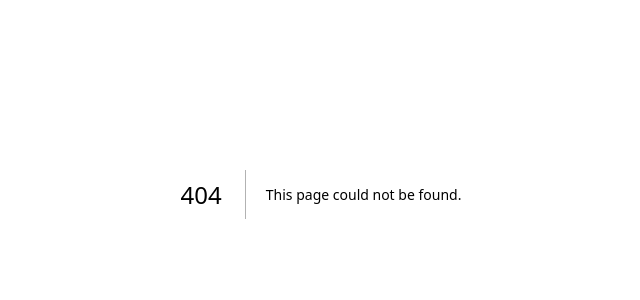
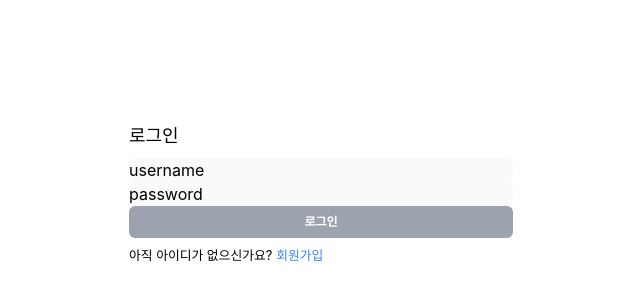
Before and after one commit to jangdu/next_community, a Next.js app in the folder community_client/: page /signin in a window 1280 px wide. Before the commit this address had no page. Shown: the part 206-506 px from the top of the page, without its empty margins (319-959 px from the left). Built offline with nearby package versions, Linux system fonts and the light colour scheme.

Commit message:
FEAT : signin UI 및 요청 구현

```diff
--- a/community_client/postcss.config.js
+++ b/community_client/postcss.config.js
@@ -1,7 +1,3 @@
 module.exports = {
-  content: ['./src/**/*.tsx'],
-  theme: {
-    extend: {},
-  },
-  plugins: [],
+  plugins: ['tailwindcss', 'postcss-preset-env'],
 };
--- /dev/null
+++ b/community_client/src/pages/signin.tsx
@@ -0,0 +1,67 @@
+import InputGroup from '@/components/InputGroup';
+import axios from 'axios';
+import Link from 'next/link';
+import React, { FormEvent, useState } from 'react';
+
+export default function SignIn() {
+  const [username, setUsername] = useState('');
+  const [password, setPassword] = useState('');
+  const [errors, setErrors] = useState<any>({});
+
+  const handleSubmit = async (e: FormEvent) => {
+    e.preventDefault();
+
+    try {
+      const res = await axios.post(
+        '/auth/signin',
+        {
+          username,
+          password,
+        },
+        { withCredentials: true },
+      );
+    } catch (error: any) {
+      console.error(error);
+      if ('response' in error && error.response?.data) {
+        setErrors(error.response.data);
+      } else {
+        setErrors({});
+      }
+    }
+  };
+
+  return (
+    <div className="bg-white">
+      <div className="flex flex-col items-center justify-center h-screen p-6">
+        <div className="w-10/12 mx-auto md:w-96">
+          <h1 className="mb-2 text-lg font-medium">로그인</h1>
+          <form onSubmit={handleSubmit}>
+            <InputGroup
+              placeholder="Username"
+              value="username"
+              setValue={setUsername}
+              error={errors.username}
+            />
+            <InputGroup
+              placeholder="Password"
+              value="password"
+              setValue={setPassword}
+              error={errors.password}
+            />
+            <button
+              className={`w-full py-2 mb-1 text-xs font-bold text-white uppercase bg-gray-400 border-gray-400 rounded-md`}
+            >
+              로그인
+            </button>
+          </form>
+          <small>
+            아직 아이디가 없으신가요?
+            <Link href={'/signup'}>
+              <button className="ml-1 text-blue-500 uppercase">회원가입</button>
+            </Link>
+          </small>
+        </div>
+      </div>
+    </div>
+  );
+}
--- a/community_client/src/pages/signup.tsx
+++ b/community_client/src/pages/signup.tsx
@@ -35,11 +35,11 @@ export default function SignUp() {
   };
 
   return (
-    <div>
-      <div>
-        <div>
-          <h1>회원가입</h1>
-          <form onSubmit={handleSubmit}>
+    <div className="bg-white">
+      <div className="flex flex-col items-center justify-center h-screen p-6">
+        <div className="w-10/12 flex flex-col mx-auto md:w-96">
+          <h1 className="mb-2 text-lg font-medium">회원가입</h1>
+          <form onSubmit={handleSubmit} className=" flex flex-col gap-2">
             <InputGroup
               placeholder="Email"
               value={email}
@@ -62,7 +62,7 @@ export default function SignUp() {
               회원 가입
             </button>
           </form>
-          <small>
+          <small className="flex justify-end">
             <span>이미 가입하셨나요?</span>
             <Link href="/login">
               <button className="ml-1 text-blue-500 uppercase">로그인</button>
--- a/community_client/src/styles/globals.css
+++ b/community_client/src/styles/globals.css
@@ -1,102 +1,12 @@
 @tailwind base;
 @tailwind components;
 @tailwind utilities;
-
-:root {
-  --max-width: 1100px;
-  --border-radius: 12px;
-  --font-mono: ui-monospace, Menlo, Monaco, 'Cascadia Mono', 'Segoe UI Mono',
-    'Roboto Mono', 'Oxygen Mono', 'Ubuntu Monospace', 'Source Code Pro',
-    'Fira Mono', 'Droid Sans Mono', 'Courier New', monospace;
-
-  --foreground-rgb: 0, 0, 0;
-  --background-start-rgb: 214, 219, 220;
-  --background-end-rgb: 255, 255, 255;
-
-  --primary-glow: conic-gradient(
-    from 180deg at 50% 50%,
-    #16abff33 0deg,
-    #0885ff33 55deg,
-    #54d6ff33 120deg,
-    #0071ff33 160deg,
-    transparent 360deg
-  );
-  --secondary-glow: radial-gradient(
-    rgba(255, 255, 255, 1),
-    rgba(255, 255, 255, 0)
-  );
-
-  --tile-start-rgb: 239, 245, 249;
-  --tile-end-rgb: 228, 232, 233;
-  --tile-border: conic-gradient(
-    #00000080,
-    #00000040,
-    #00000030,
-    #00000020,
-    #00000010,
-    #00000010,
-    #00000080
-  );
-
-  --callout-rgb: 238, 240, 241;
-  --callout-border-rgb: 172, 175, 176;
-  --card-rgb: 180, 185, 188;
-  --card-border-rgb: 131, 134, 135;
-}
-
-@media (prefers-color-scheme: dark) {
-  :root {
-    --foreground-rgb: 255, 255, 255;
-    --background-start-rgb: 0, 0, 0;
-    --background-end-rgb: 0, 0, 0;
-
-    --primary-glow: radial-gradient(rgba(1, 65, 255, 0.4), rgba(1, 65, 255, 0));
-    --secondary-glow: linear-gradient(
-      to bottom right,
-      rgba(1, 65, 255, 0),
-      rgba(1, 65, 255, 0),
-      rgba(1, 65, 255, 0.3)
-    );
-
-    --tile-start-rgb: 2, 13, 46;
-    --tile-end-rgb: 2, 5, 19;
-    --tile-border: conic-gradient(
-      #ffffff80,
-      #ffffff40,
-      #ffffff30,
-      #ffffff20,
-      #ffffff10,
-      #ffffff10,
-      #ffffff80
-    );
-
-    --callout-rgb: 20, 20, 20;
-    --callout-border-rgb: 108, 108, 108;
-    --card-rgb: 100, 100, 100;
-    --card-border-rgb: 200, 200, 200;
-  }
-}
-
-* {
-  box-sizing: border-box;
+html,
+body {
   padding: 0;
   margin: 0;
-}
-
-html,
-body {
-  max-width: 100vw;
-  overflow-x: hidden;
-}
-
-body {
-  color: rgb(var(--foreground-rgb));
-  background: linear-gradient(
-      to bottom,
-      transparent,
-      rgb(var(--background-end-rgb))
-    )
-    rgb(var(--background-start-rgb));
+  font-family: -apple-system, BlinkMacSystemFont, Segoe UI, Roboto, Oxygen,
+    Ubuntu, Cantarell, Fira Sans, Droid Sans, Helvetica Neue, sans-serif;
 }
 
 a {
@@ -104,8 +14,6 @@ a {
   text-decoration: none;
 }
 
-@media (prefers-color-scheme: dark) {
-  html {
-    color-scheme: dark;
-  }
+* {
+  box-sizing: border-box;
 }
--- a/community_client/tailwind.config.js
+++ b/community_client/tailwind.config.js
@@ -1,13 +1,5 @@
-/** @type {import('tailwindcss').Config} */
 module.exports = {
-  content: [
-    './app/**/*.{js,ts,jsx,tsx,mdx}',
-    './pages/**/*.{js,ts,jsx,tsx,mdx}',
-    './components/**/*.{js,ts,jsx,tsx,mdx}',
-
-    // Or if using `src` directory:
-    './src/**/*.{js,ts,jsx,tsx,mdx}',
-  ],
+  content: ['./src/**/*.tsx'],
   theme: {
     extend: {},
   },
```
Also changed, not shown: community_client/src/types.ts (added, +51 -0 lines).
